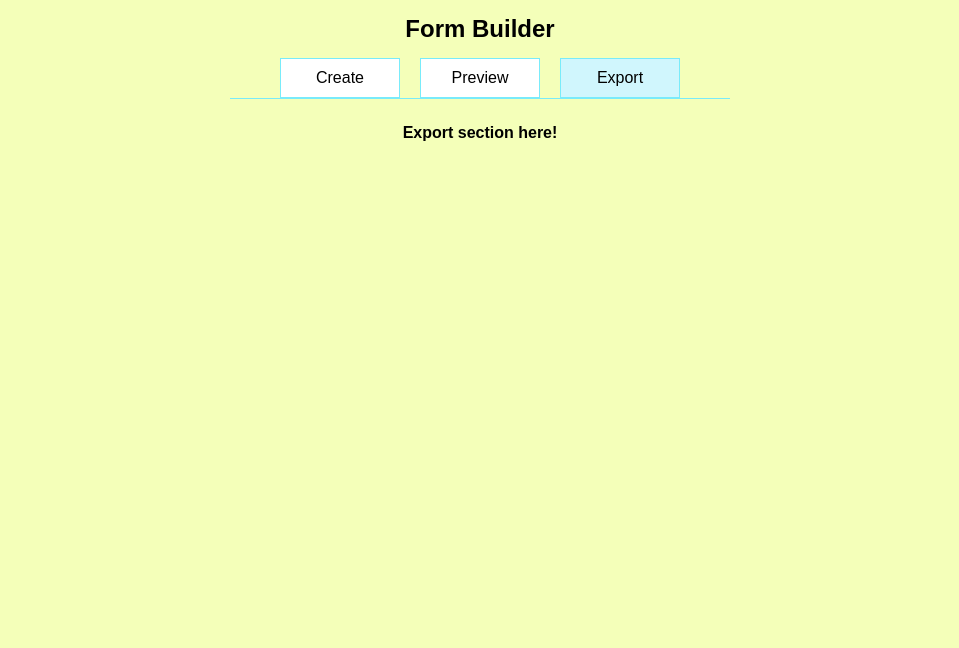
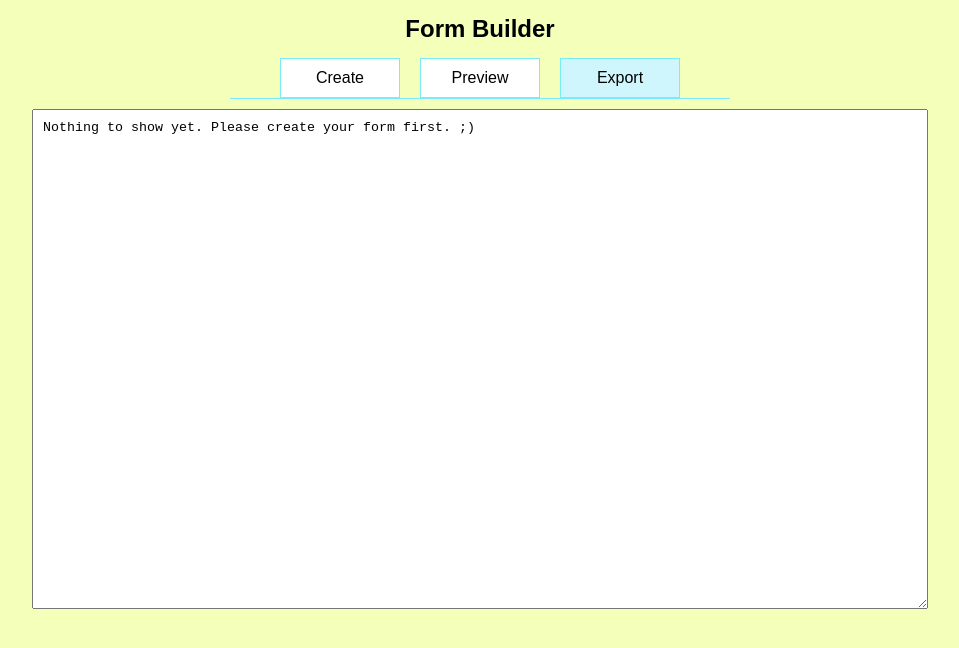
Before and after one commit to szymon-konieczny/form-builder, a React (Create React App) app: page / in a window 1280 px wide. Both pictures are taken after a click on the item "Export". Shown: the top 648 px of the page, without its empty margins (160-1119 px from the left). Built offline with nearby package versions, Linux system fonts and the light colour scheme.

Commit message:
FormExport: textarea with output JSON data created

```diff
--- a/src/App.js
+++ b/src/App.js
@@ -45,7 +45,9 @@ export class App extends React.Component {
           </section>
 
           <section label="Export">
-            <FormExport />
+            <FormExport
+              form={ form }
+            />
           </section>
         </Tabs>
       </main>
--- /dev/null
+++ b/src/components/FormExport/form-export.scss
@@ -0,0 +1,5 @@
+.form-export-output {
+  width: 70vw;
+  height: 500px;
+  padding: 10px;
+}
--- a/src/components/FormExport/index.js
+++ b/src/components/FormExport/index.js
@@ -1,14 +1,24 @@
 import * as React from 'react';
 import PropTypes from 'prop-types';
-// import './form-export.scss';
+import './form-export.scss';
 
 export class FormExport extends React.Component {
 
+  showOutputData = () => {
+    const data = this.props.form;
+    return data && data.length > 0
+      ? JSON.stringify(data, undefined, 2)
+      : 'Nothing to show yet. Please create your form first. ;)';
+  };
+
   render(){
     return (
-      <div className="form-preview-wrapper">
-        <h3 className="message">Export section here!</h3>
-      </div>
+      <form>
+        <textarea
+          className="form-export-output"
+          defaultValue={ this.showOutputData() }
+        />
+      </form>
     );
   };
 };
--- a/src/components/FormPreview/index.js
+++ b/src/components/FormPreview/index.js
@@ -9,24 +9,25 @@ import { FormPreviewItem } from '../FormPreviewItem/index';
 export class FormPreview extends React.Component {
 
   state = {
-    condition: 'Equals',
-    conditionValue: undefined
+    condition: null,
+    conditionValue: null
   };
 
-  getConditionValue = () => this.state.condition;
-
-  onConditionValueUpdate = conditionValue => this.setState({ conditionValue });
+  onConditionValueUpdate = (condition, conditionValue) => {
+    console.log(condition);
+    this.setState({ condition, conditionValue });
+  };
 
   displayForm = data => {
     const {
       state: {
-        condition,
         conditionValue
       },
       onConditionValueUpdate
     } = this;
 
     return data.map(element => {
+
       if (element.subInputs.length > -1) {
         return (
           <div key={ element.id } >
@@ -34,13 +35,27 @@ export class FormPreview extends React.Component {
               id={ element.id }
               question={ element.question }
               type={ element.type }
+              parentCondition={ element.parentCondition }
               condition={ element.condition }
               inputConditionValueUpdate={ onConditionValueUpdate }
             />
             {
               this.displayForm(element.subInputs
-                .filter(item => item.condition === condition && item.conditionValue === conditionValue)
-                .map(el => el))
+                .filter(item => {
+                  if (item.parentType === 'number') {
+                    switch (item.condition) {
+                      case 'Greater than':
+                        return conditionValue && conditionValue *1 > item.conditionValue * 1;
+                      case 'Equals':
+                        return conditionValue && conditionValue * 1 === item.conditionValue * 1;
+                      case 'Less than':
+                        return conditionValue && conditionValue * 1 < item.conditionValue * 1;
+                    }
+                  }
+                  return conditionValue && conditionValue === item.conditionValue;
+                })
+                .map(el => el)
+              )
             }
           </div>
         )
--- a/src/components/FormPreviewItem/index.js
+++ b/src/components/FormPreviewItem/index.js
@@ -10,9 +10,19 @@ export class FormPreviewItem extends React.Component {
     inputConditionValueUpdate: PropTypes.func,
   };
 
+  // state = {
+  //   condition: 'Equals'
+  // }
+
   onChangeInputConditionValue = (e) => {
+    const parentCondition = this.props.parentCondition;
+    const condition = this.props.condition;
+    const conditionData = parentCondition || condition;
     const inputConditionValue = e.target.value;
-    this.props.inputConditionValueUpdate(inputConditionValue);
+
+    console.log(condition);
+
+    this.props.inputConditionValueUpdate(conditionData, inputConditionValue);
   };
 
   render() {
@@ -20,8 +30,7 @@ export class FormPreviewItem extends React.Component {
       props: {
         id,
         question,
-        type,
-        condition
+        type
       },
       onChangeInputConditionValue
     } = this;
@@ -52,7 +61,6 @@ export class FormPreviewItem extends React.Component {
             : type
             ? (<input
                 type={ type }
-                condition={ condition }
                 onChange={ onChangeInputConditionValue }
               />)
             : false
--- a/src/services/form-creator.service.js
+++ b/src/services/form-creator.service.js
@@ -39,6 +39,7 @@ const traverseAndAddSubInput = (data, parentId, id) => {
   const parent = findParent(data, parentId);
   const levelNo = parent && parent.levelNo || 0;
   const parentType = parent && parent.type || '';
+  const parentCondition = parent && parent.condition;
 
   const inputConfig = {
     id: id,
@@ -47,6 +48,7 @@ const traverseAndAddSubInput = (data, parentId, id) => {
     parentType: parentType,
     question: null,
     levelNo: levelNo + 1,
+    parentCondition: parentCondition,
     condition: 'Equals',
     conditionValue: null,
     subInputs: []
```
